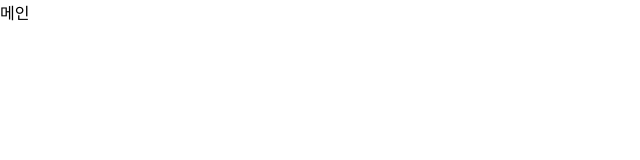
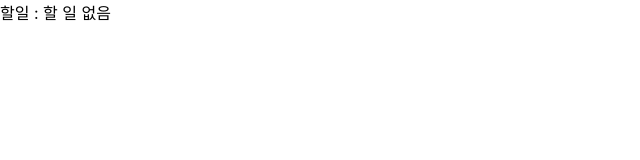
Before and after one commit to Nexters/TILTIL_FRONT, a Next.js app: page / in a window 1280 px wide. Shown: the top 160 px of the page, without its empty margins (0-640 px from the left). Built offline with nearby package versions, Linux system fonts and the light colour scheme.

Commit message:
feat: [#5] recoil 연결

```diff
--- a/src/pages/_app.tsx
+++ b/src/pages/_app.tsx
@@ -1,8 +1,10 @@
 import "../styles/globals.css";
 import type { AppProps } from "next/app";
+import { RecoilRoot } from 'recoil'
+
 
 function MyApp({ Component, pageProps }: AppProps) {
-  return <Component {...pageProps} />;
+  return <RecoilRoot><Component {...pageProps} /></RecoilRoot>;
 }
 
 export default MyApp;
--- a/src/pages/index.tsx
+++ b/src/pages/index.tsx
@@ -1,7 +1,11 @@
 import type { NextPage } from "next";
+import { useRecoilState } from "recoil";
+import { tilState } from "states/til";
 
 const Home: NextPage = () => {
-  return <div>메인</div>;
+  const [pageName, setPageName] = useRecoilState(tilState)
+
+  return <div onClick={() => {setPageName('recoil 연결')}}>할일 : {pageName}</div>;
 };
 
 export default Home;
--- /dev/null
+++ b/src/states/til.ts
@@ -0,0 +1,6 @@
+import { atom } from 'recoil'
+
+export const tilState = atom({
+  key: 'til',
+  default: '할 일 없음',
+})
```
